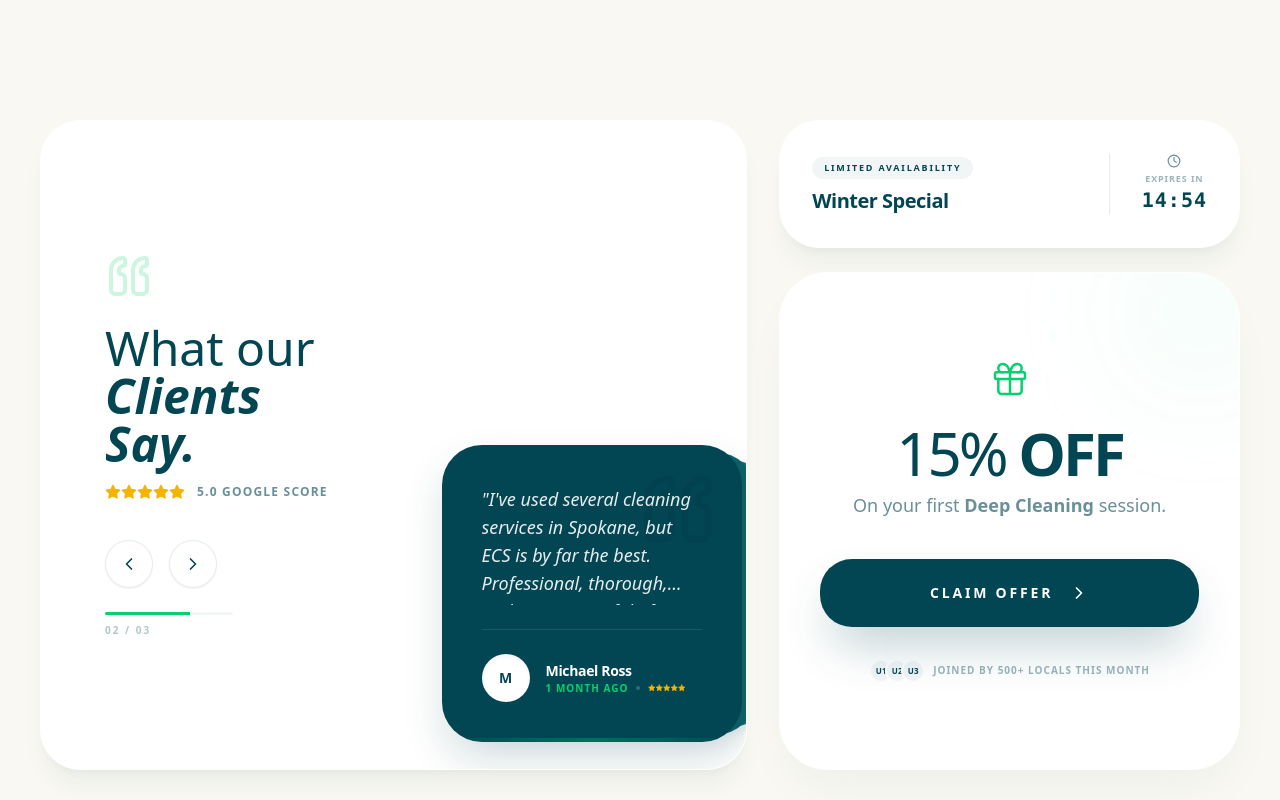
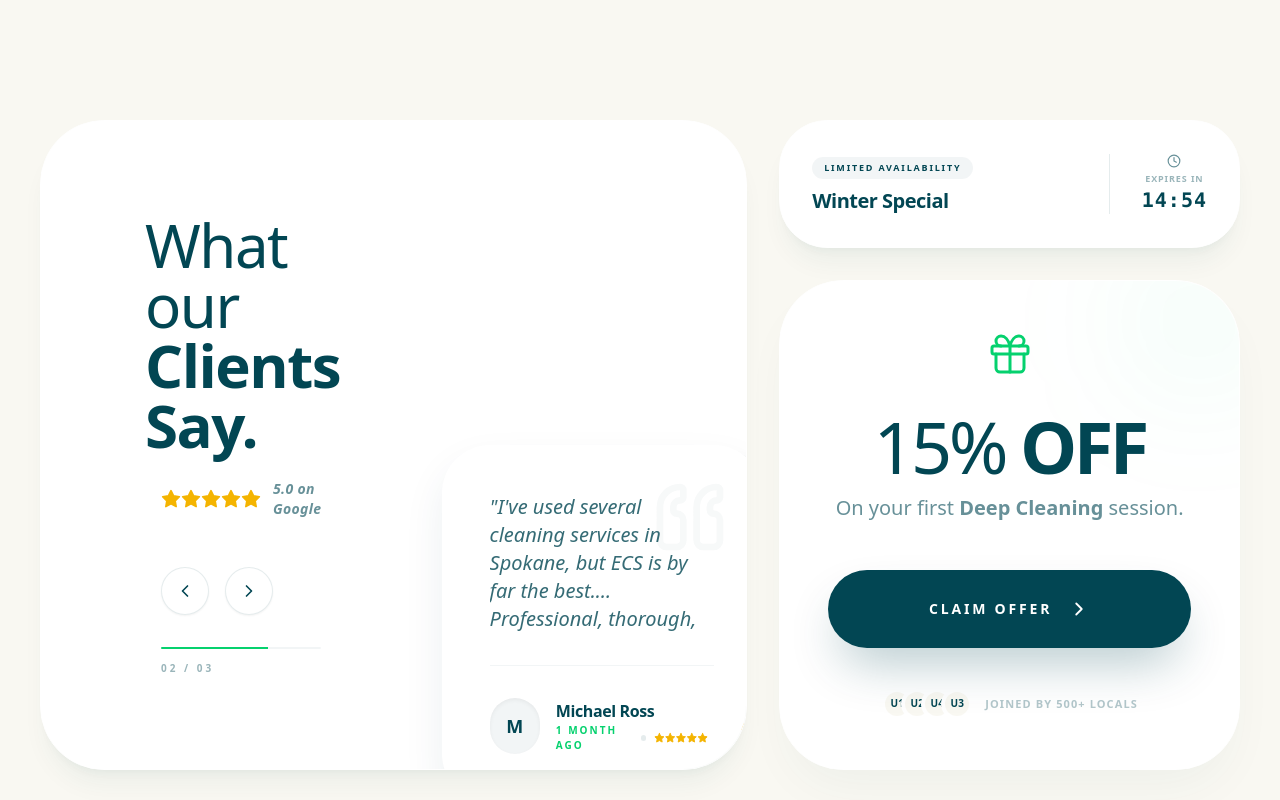
Before and after one commit to renatoquerales28-byte/extreme-cleaning-next, a Next.js app: page / in a window 1280 px wide. Shown: the part 760-1560 px from the top of the page. Built offline with nearby package versions, Linux system fonts and the light colour scheme.

Commit message:
style: restore social proof left column design and card aesthetics

```diff
--- a/src/components/home/SocialProofSection.tsx
+++ b/src/components/home/SocialProofSection.tsx
@@ -89,50 +89,50 @@ export default function SocialProofSection() {
     const progress = (currentId / GOOGLE_REVIEWS.length) * 100;
     const currentDisplayIndex = currentId;
 
-    const cardColors = ['#024653', '#0E6168', '#167375'];
+    const cardColors = ['#FFFFFF', '#F9FBFB', '#F2F6F6'];
     const cardShadows = [
-        '0 20px 40px rgba(2, 70, 83, 0.15)',
-        '0 10px 20px rgba(2, 70, 83, 0.08)',
-        '0 5px 10px rgba(2, 70, 83, 0.05)'
+        '0 20px 40px rgba(2, 70, 83, 0.08)',
+        '0 10px 20px rgba(2, 70, 83, 0.05)',
+        '0 5px 10px rgba(2, 70, 83, 0.02)'
     ];
 
     return (
         <section className="w-full min-h-screen bg-[#F9F8F2] relative flex items-center justify-center overflow-hidden py-12 md:py-16 lg:py-20">
             <div className="w-full max-w-[1700px] mx-auto px-6 lg:px-10 grid grid-cols-1 lg:grid-cols-5 gap-6 lg:gap-8 items-center justify-center">
 
+                {/* Main Reviews Card */}
                 <div className="w-full lg:col-span-3">
-                    <div className="bg-white rounded-[2.5rem] shadow-xl shadow-[#024653]/5 border border-white relative overflow-hidden min-h-[600px] md:min-h-[650px] flex items-center">
-
+                    <div className="bg-white rounded-[4rem] shadow-xl shadow-[#024653]/5 border border-white relative overflow-hidden min-h-[600px] md:min-h-[650px] flex items-center">
                         <div className="w-full h-full grid grid-cols-1 md:grid-cols-2 items-center">
 
-                            <div className="relative z-20 p-8 md:p-12 lg:p-16 flex flex-col justify-center">
-                                <div className="mb-6">
-                                    <Quote className="text-[#05D16E] opacity-20 transform rotate-180" size={48} />
-                                </div>
-
+                            {/* Left Column: Title & Alignment */}
+                            <div className="relative z-20 p-8 md:p-12 lg:p-20 flex flex-col justify-center">
+                                <div className="flex gap-6 items-stretch mb-6">
+                                    <div className="w-1.5 bg-[#024653] rounded-full" />
                                     <motion.h3
                                         initial={{ opacity: 0, x: -20 }}
                                         whileInView={{ opacity: 1, x: 0 }}
-                                    className="text-4xl md:text-5xl font-light text-[#024653] mb-4 leading-tight"
+                                        className="text-4xl md:text-6xl font-light text-[#024653] leading-[1.1] tracking-tight"
                                     >
-                                    What our <br /> <span className="font-black italic">Clients Say.</span>
+                                        What our <br /> <span className="font-black">Clients Say.</span>
                                     </motion.h3>
-
-                                <div className="flex items-center gap-3 mb-10">
-                                    <div className="flex text-[#F4B400]">
-                                        {[1, 2, 3, 4, 5].map(i => <Star key={i} size={16} fill="currentColor" />)}
-                                    </div>
-                                    <span className="text-xs font-bold text-[#024653]/60 uppercase tracking-widest">5.0 Google Score</span>
                                 </div>
 
-                                <div className="flex flex-col gap-6">
+                                <div className="flex items-center gap-3 mb-12 ml-10">
+                                    <div className="flex text-[#F4B400]">
+                                        {[1, 2, 3, 4, 5].map(i => <Star key={i} size={20} fill="currentColor" />)}
+                                    </div>
+                                    <span className="text-sm font-bold text-[#024653]/60 italic tracking-wide">5.0 on Google</span>
+                                </div>
+
+                                <div className="flex flex-col gap-8 ml-10">
                                     <div className="flex items-center gap-4">
                                         <CarouselControl direction="prev" onClick={handlePrev} />
                                         <CarouselControl direction="next" onClick={handleNext} />
                                     </div>
 
-                                    <div className="flex flex-col gap-2 w-32">
-                                        <div className="h-[3px] bg-[#024653]/5 rounded-full overflow-hidden">
+                                    <div className="flex flex-col gap-3 w-40">
+                                        <div className="h-[2px] bg-[#024653]/5 rounded-full overflow-hidden">
                                             <motion.div
                                                 className="h-full bg-[#05D16E]"
                                                 initial={{ width: 0 }}
@@ -140,13 +140,14 @@ export default function SocialProofSection() {
                                                 transition={{ type: "spring", stiffness: 100, damping: 20 }}
                                             />
                                         </div>
-                                        <span className="text-[10px] font-black text-[#024653]/30 uppercase tracking-[0.2em]">
+                                        <span className="text-[10px] font-black text-[#024653]/40 uppercase tracking-[0.3em]">
                                             {String(currentDisplayIndex).padStart(2, '0')} / {String(GOOGLE_REVIEWS.length).padStart(2, '0')}
                                         </span>
                                     </div>
                                 </div>
                             </div>
 
+                            {/* Right Column: Card Stack */}
                             <div
                                 className="relative flex items-center justify-center p-8 md:p-12 min-h-[400px] md:min-h-[500px]"
                                 onMouseEnter={() => setIsPaused(true)}
@@ -154,8 +155,7 @@ export default function SocialProofSection() {
                             >
                                 <div className="relative w-full max-w-[350px] h-[380px] flex items-center justify-center">
                                     <AnimatePresence mode="popLayout">
-                                        {cards.slice(0, 3).map((review, index) => {
-                                            return (
+                                        {cards.slice(0, 3).map((review, index) => (
                                             <motion.div
                                                 key={review.uniqueId}
                                                 layoutId={review.uniqueId}
@@ -163,7 +163,7 @@ export default function SocialProofSection() {
                                                 animate={{
                                                     opacity: 1,
                                                     scale: index === 0 ? 1 : (1 - index * 0.05),
-                                                        x: index * 20,
+                                                    x: index * 25,
                                                     y: 0,
                                                     zIndex: 10 - index,
                                                 }}
@@ -180,43 +180,42 @@ export default function SocialProofSection() {
                                                     damping: 25,
                                                     mass: 1
                                                 }}
-                                                    className="absolute left-0 top-1/2 -translate-y-1/2 w-[280px] md:w-[300px] p-8 md:p-10 rounded-[2.5rem] overflow-hidden"
+                                                className="absolute left-0 top-1/2 -translate-y-1/2 w-[280px] md:w-[320px] p-8 md:p-12 rounded-[3rem] overflow-hidden"
                                                 style={{
                                                     transformOrigin: "center left",
                                                     backgroundColor: cardColors[index],
                                                     boxShadow: cardShadows[index]
                                                 }}
                                             >
-                                                    <div className="absolute top-0 right-0 p-6 opacity-5">
-                                                        <Quote size={80} className="transform rotate-180" />
+                                                <div className="absolute top-0 right-0 p-8 opacity-[0.03]">
+                                                    <Quote size={80} className="transform rotate-180 text-[#024653]" />
                                                 </div>
 
                                                 <div className="relative z-10">
-                                                        <p className="text-white/90 text-base md:text-lg font-light leading-relaxed italic mb-6 line-clamp-4 min-h-[120px]">
+                                                    <p className="text-[#024653]/80 text-lg md:text-xl font-light leading-relaxed italic mb-8 line-clamp-4 min-h-[140px]">
                                                         &quot;{review.text}&quot;
                                                     </p>
 
-                                                        <div className="flex items-center gap-4 border-t border-white/10 pt-6">
-                                                            <div className="w-12 h-12 rounded-full bg-white flex items-center justify-center text-[#024653] font-black text-sm shadow-inner">
+                                                    <div className="flex items-center gap-4 border-t border-[#024653]/5 pt-8">
+                                                        <div className="w-14 h-14 rounded-full bg-[#024653]/5 flex items-center justify-center text-[#024653] font-black text-lg shadow-inner">
                                                             {review.name.charAt(0)}
                                                         </div>
                                                         <div>
-                                                                <h4 className="font-bold text-white text-sm tracking-tight">{review.name}</h4>
+                                                            <h4 className="font-bold text-[#024653] text-base tracking-tight">{review.name}</h4>
                                                             <div className="flex items-center gap-2">
-                                                                    <span className="text-[10px] text-[#05D16E] font-black uppercase tracking-widest">{review.date}</span>
-                                                                    <span className="w-1 h-1 rounded-full bg-white/20" />
-                                                                    <div className="flex text-[#F4B400] scale-75 origin-left">
-                                                                        {[1, 2, 3, 4, 5].map(st => <Star key={st} size={10} fill="currentColor" />)}
+                                                                <span className="text-[10px] text-[#05D16E] font-black uppercase tracking-[0.2em]">{review.date}</span>
+                                                                <span className="w-1.5 h-1.5 rounded-full bg-[#024653]/10" />
+                                                                <div className="flex text-[#F4B400] scale-90 origin-left">
+                                                                    {[1, 2, 3, 4, 5].map(st => <Star key={st} size={12} fill="currentColor" />)}
                                                                 </div>
                                                             </div>
                                                         </div>
                                                     </div>
                                                 </div>
 
-                                                    <div className="absolute bottom-0 left-0 right-0 h-1 bg-gradient-to-r from-transparent via-[#05D16E] to-transparent opacity-30" />
+                                                <div className="absolute bottom-0 left-0 right-0 h-1 bg-gradient-to-r from-transparent via-[#05D16E] to-transparent opacity-10" />
                                             </motion.div>
-                                            )
-                                        })}
+                                        ))}
                                     </AnimatePresence>
                                 </div>
                             </div>
@@ -224,9 +223,10 @@ export default function SocialProofSection() {
                     </div>
                 </div>
 
-
-                <div className="w-full lg:col-span-2 flex flex-col h-auto lg:h-full gap-6">
-                    <div className="bg-white rounded-[2.5rem] p-8 flex items-center justify-between shadow-xl shadow-[#024653]/5 border border-white">
+                {/* Sidebar Column */}
+                <div className="w-full lg:col-span-2 flex flex-col h-auto lg:h-full gap-8">
+                    {/* Countdown Banner */}
+                    <div className="bg-white rounded-[3rem] p-8 flex items-center justify-between shadow-xl shadow-[#024653]/5 border border-white">
                         <div>
                             <span className="inline-block px-3 py-1 bg-[#024653]/5 text-[#024653] text-[9px] font-black uppercase tracking-[0.2em] rounded-full mb-2">
                                 Limited Availability
@@ -238,37 +238,38 @@ export default function SocialProofSection() {
                         </div>
                     </div>
 
-                    <div className="bg-white rounded-[3rem] p-10 text-center shadow-2xl shadow-[#024653]/5 border border-white relative overflow-hidden flex-grow flex flex-col justify-center">
+                    {/* Promo Card */}
+                    <div className="bg-white rounded-[4rem] p-12 text-center shadow-2xl shadow-[#024653]/5 border border-white relative overflow-hidden flex-grow flex flex-col justify-center">
                         <div className="absolute -top-10 -right-10 w-40 h-40 bg-[#05D16E]/5 rounded-full blur-3xl" />
 
                         <div className="relative z-10">
-                            <Gift className="mx-auto text-[#05D16E] mb-6" size={40} strokeWidth={1.5} />
+                            <Gift className="mx-auto text-[#05D16E] mb-8" size={48} strokeWidth={1.5} />
 
-                            <h3 className="text-6xl font-normal text-[#024653] mb-2 tracking-tighter">
+                            <h3 className="text-7xl font-normal text-[#024653] mb-3 tracking-tighter">
                                 15% <span className="font-black">OFF</span>
                             </h3>
 
-                            <p className="text-lg text-[#024653]/60 mb-10 font-medium">
+                            <p className="text-xl text-[#024653]/60 mb-12 font-medium">
                                 On your first <strong>Deep Cleaning</strong> session.
                             </p>
 
                             <Link
                                 href="/wizard?type=residential&intensity=deep&promo=WELCOME15"
-                                className="w-full flex items-center justify-center gap-4 py-6 bg-[#024653] text-white rounded-[2rem] font-black text-sm uppercase tracking-[0.2em] hover:bg-[#02333d] transition-all transform hover:-translate-y-2 shadow-2xl shadow-[#024653]/30 active:scale-95 group"
+                                className="w-full flex items-center justify-center gap-4 py-7 bg-[#024653] text-white rounded-[2.5rem] font-black text-sm uppercase tracking-[0.2em] hover:bg-[#02333d] transition-all transform hover:-translate-y-2 shadow-2xl shadow-[#024653]/30 active:scale-95 group"
                             >
-                                Claim Offer <ChevronRight size={20} className="group-hover:translate-x-1 transition-transform" />
+                                Claim Offer <ChevronRight size={22} className="group-hover:translate-x-1 transition-transform" />
                             </Link>
 
-                            <div className="mt-8 flex items-center justify-center gap-2">
-                                <div className="flex -space-x-2">
-                                    {[1, 2, 3].map(i => (
-                                        <div key={i} className="w-6 h-6 rounded-full border-2 border-white bg-slate-100 flex items-center justify-center text-[8px] font-bold text-[#024653]">
+                            <div className="mt-10 flex items-center justify-center gap-3">
+                                <div className="flex -space-x-3">
+                                    {[1, 2, 4, 3].map(i => (
+                                        <div key={i} className="w-8 h-8 rounded-full border-4 border-white bg-[#F9F8F2] flex items-center justify-center text-[10px] font-bold text-[#024653]">
                                             U{i}
                                         </div>
                                     ))}
                                 </div>
-                                <p className="text-[10px] text-[#024653]/40 font-bold uppercase tracking-widest">
-                                    Joined by 500+ locals this month
+                                <p className="text-[11px] text-[#024653]/30 font-bold uppercase tracking-widest">
+                                    Joined by 500+ locals
                                 </p>
                             </div>
                         </div>
```
Lines whose indentation alone changed are shown as unchanged.
